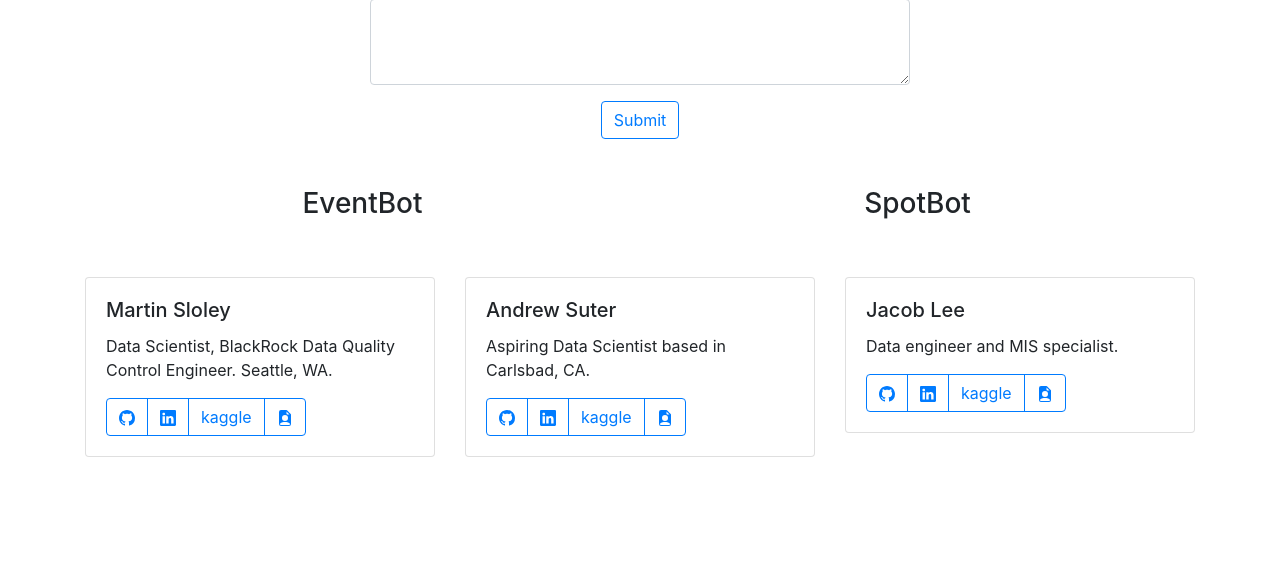
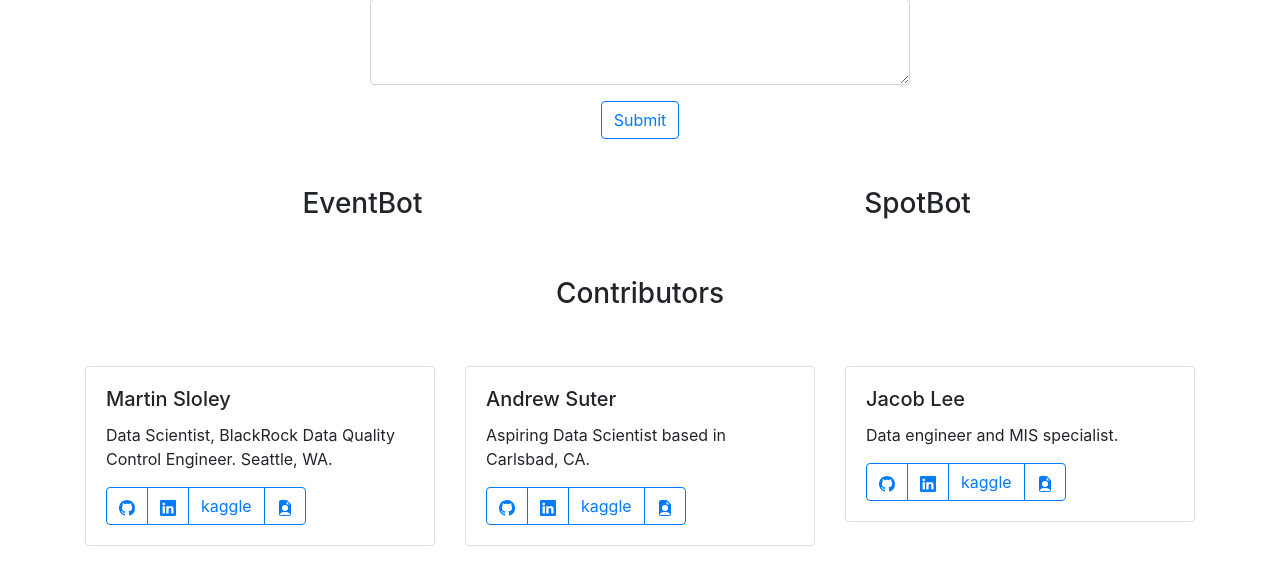
Before and after one commit to aasuter/night-out, a Django app: page / in a window 1280 px wide. Shown: the part 172-757 px from the top of the page. Run offline with Django 4.2, Linux system fonts and the light colour scheme; parts of the project's set-up code (start-up, migrations or seed data) failed here and were passed over; some libraries are stand-ins or nearby versions.

Commit message:
added some formatting

```diff
--- a/input/templates/input.html
+++ b/input/templates/input.html
@@ -72,8 +72,10 @@
                 </div>
             </div>
         </div>
-
-          <div class="mt-5">
+        <div class="mt-5 row justify-content-center">
+          <h3>Contributors</h3>
+        </div>
+          <div class="mt-5 mb-5">
               <div class="row">
                   <div class="col-sm-4 mb-3 mb-sm-0">
                     <div class="card">
@@ -109,9 +111,6 @@
                       </div>
                     </div>
                   </div>
-
-
-
                   <div class="col-sm-4">
                     <div class="card">
                       <div class="card-body">
```
